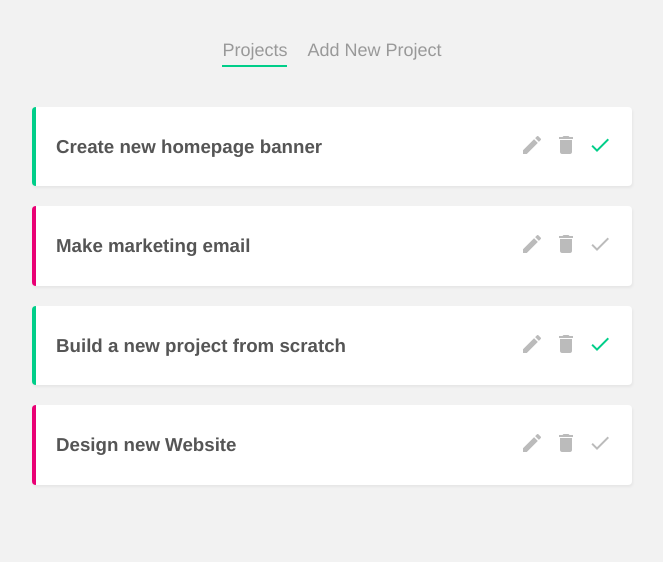
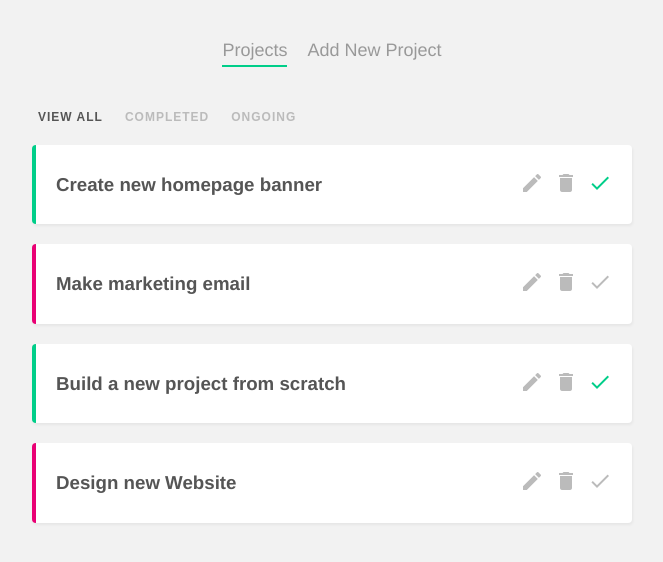
Before and after one commit to costel-dev/project-planner, a Vue app: page / in a window 1280 px wide. Shown: the top 562 px of the page, without its empty margins (308-971 px from the left). Built offline with nearby package versions, Linux system fonts and the light colour scheme; data requests are answered from the project's data file.

Commit message:
filtered our projects based on completion

```diff
--- /dev/null
+++ b/src/components/FilterNav.vue
@@ -0,0 +1,48 @@
+<template>
+  <nav class="filter-nav">
+    <button @click="updateFilter('all')" :class="{ active: current === 'all' }">
+      View All
+    </button>
+    <button
+      @click="updateFilter('completed')"
+      :class="{ active: current === 'completed' }"
+    >
+      Completed
+    </button>
+    <button
+      @click="updateFilter('ongoing')"
+      :class="{ active: current === 'ongoing' }"
+    >
+      Ongoing
+    </button>
+  </nav>
+</template>
+
+<script>
+export default {
+  props: ["current"],
+  methods: {
+    updateFilter(by) {
+      this.$emit("filterChange", by);
+    },
+  },
+};
+</script>
+
+<style>
+.filter-nav button {
+  background: none;
+  border: none;
+  color: #bbb;
+  outline: none;
+  font-size: 12px;
+  text-transform: uppercase;
+  margin-right: 10px;
+  letter-spacing: 1px;
+  font-weight: bold;
+  cursor: pointer;
+}
+.filter-nav button.active {
+  color: #555;
+}
+</style>
--- a/src/views/Home.vue
+++ b/src/views/Home.vue
@@ -1,7 +1,8 @@
 <template>
   <div class="home">
+    <FilterNav @filterChange="current = $event" :current="current" />
     <div v-if="projects.length">
-      <div v-for="project in projects" :key="project.id">
+      <div v-for="project in filteredProjects" :key="project.id">
         <SingleProject
           :project="project"
           @delete="handleDelete"
@@ -14,15 +15,18 @@
 
 <script>
 import SingleProject from "../components/SingleProject";
+import FilterNav from "../components/FilterNav";
 
 export default {
   name: "Home",
   components: {
     SingleProject,
+    FilterNav,
   },
   data() {
     return {
       projects: [],
+      current: "all",
     };
   },
   mounted() {
@@ -40,5 +44,16 @@
       foundProject.complete = !foundProject.complete;
     },
   },
+  computed: {
+    filteredProjects() {
+      if (this.current === "completed") {
+        return this.projects.filter((project) => project.complete);
+      }
+      if (this.current === "ongoing") {
+        return this.projects.filter((project) => !project.complete);
+      }
+      return this.projects;
+    },
+  },
 };
 </script>
```
